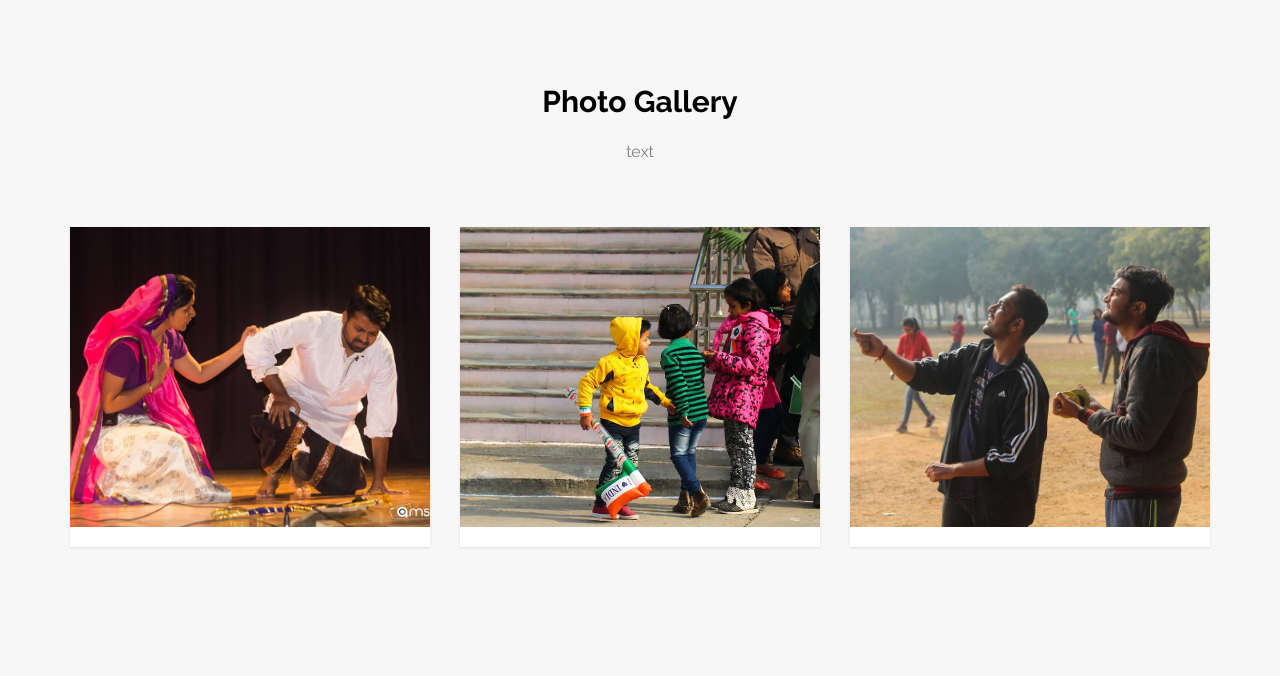
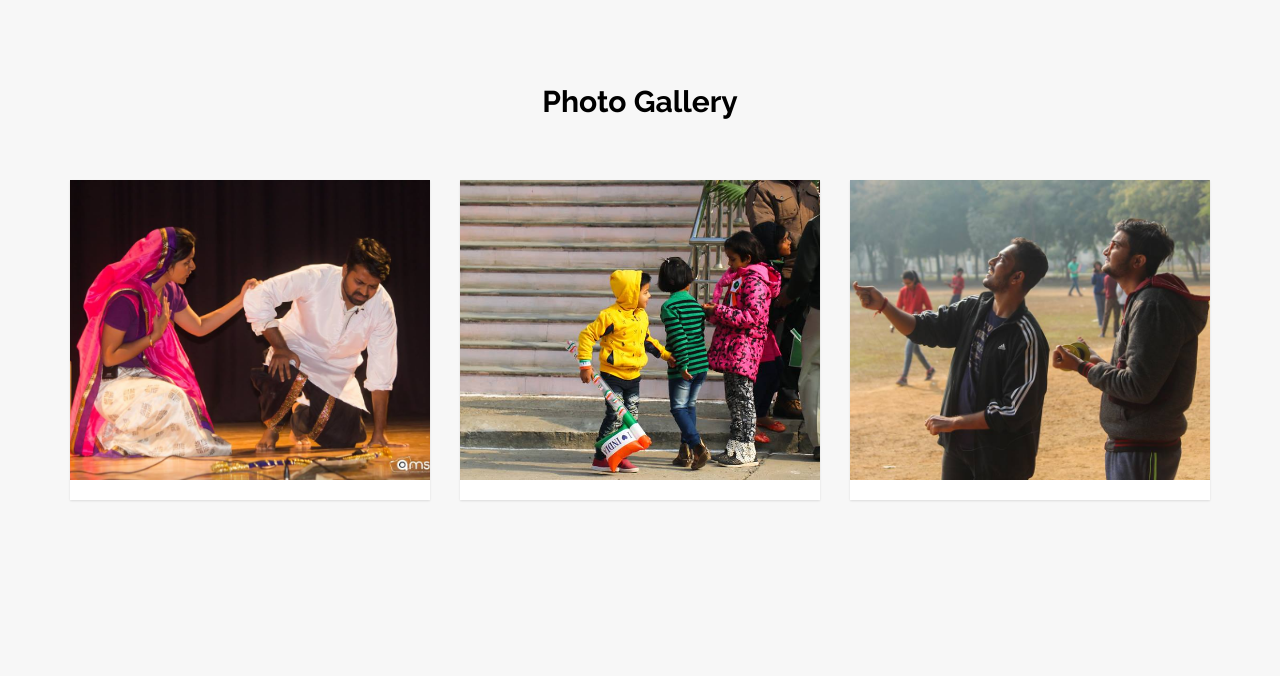
Before and after one commit to ananya-agrawal/iiit, a plain HTML site: page index.html in a window 1280 px wide. Shown: the part 3220-3896 px from the top of the page. Drawn offline with Linux system fonts and the light colour scheme; files whose address does not match are found by name.

Commit message:
Update index.html

```diff
--- a/index.html
+++ b/index.html
@@ -318,7 +318,7 @@
 			<div class="row">
 				<div class="col-md-6 col-md-offset-3 text-center fh5co-heading animate-box">
 					<h2>Photo Gallery</h2>
-					<p>text</p>
+					<p></p>
 				</div>
 			</div>
 			<div class="row">
```
